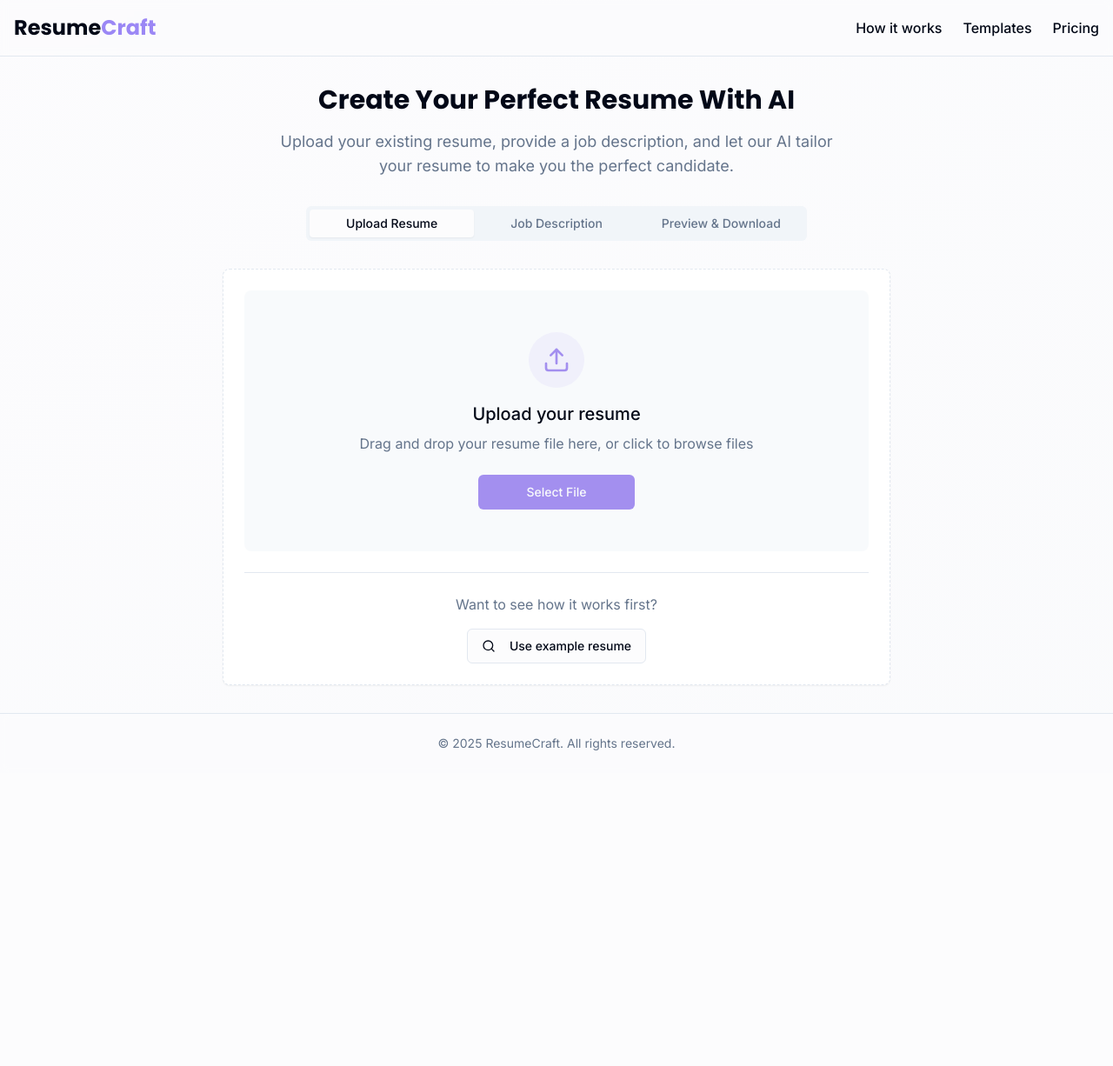
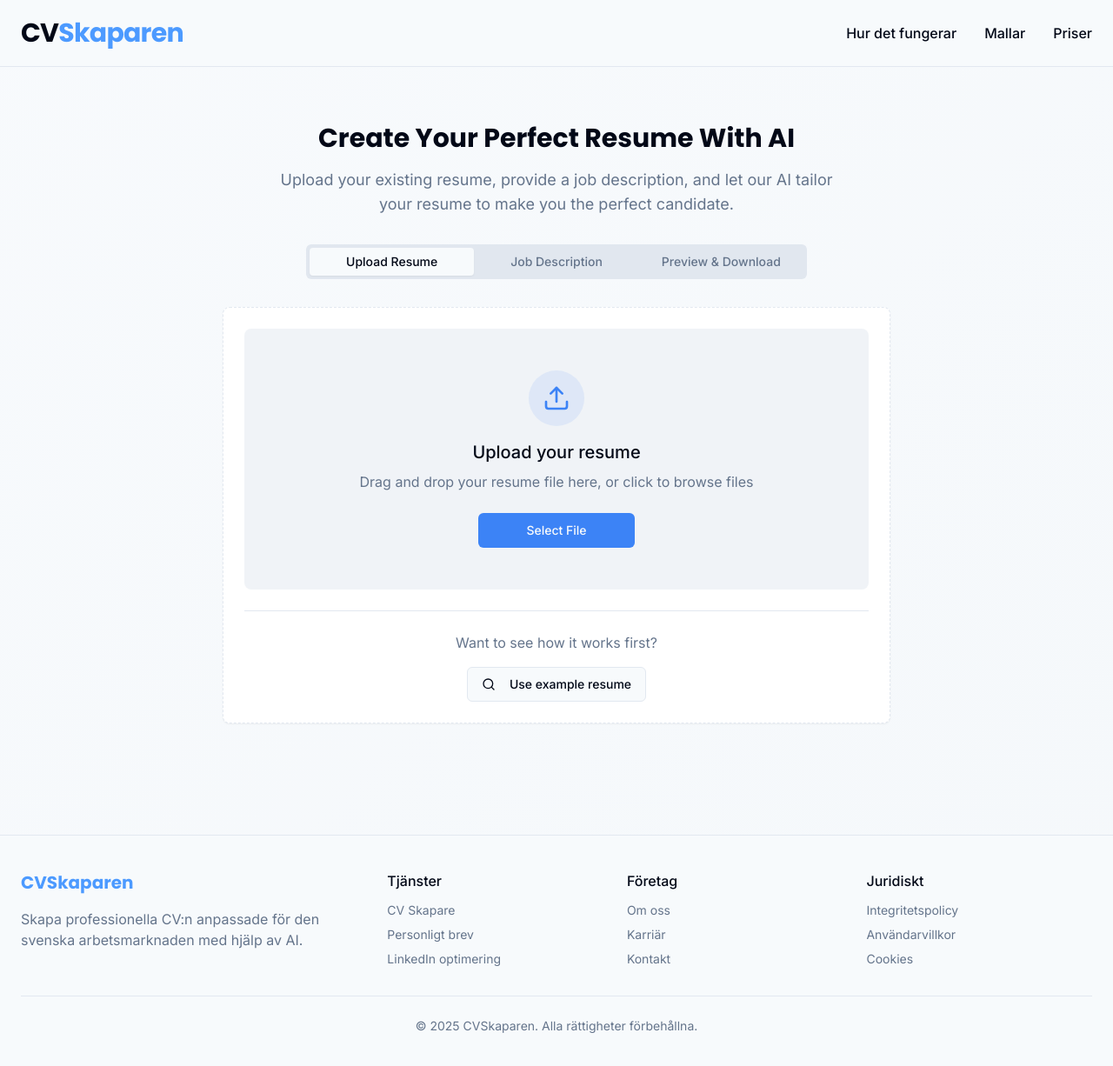
Before and after one commit to lundberg-ai/ai-resume-craft, a React (Vite) app: page / in a window 1280 px wide. Shown: the top 1226 px of the page at 87% size. Before the commit the page ends 889 px from the top, so only its background shows below. Built offline with nearby package versions, Linux system fonts and the light colour scheme.

Commit message:
Refactor: Implement elegant, Swedish-focused design
Implement a clean, modern, and slightly futuristic design with Swedish translations, aiming for a high-end brand aesthetic.

```diff
--- a/index.html
+++ b/index.html
@@ -1,20 +1,20 @@
 
 <!DOCTYPE html>
-<html lang="en">
+<html lang="sv">
   <head>
     <meta charset="UTF-8" />
     <meta name="viewport" content="width=device-width, initial-scale=1.0" />
-    <title>ResumeCraft - AI-Powered Resume Generator</title>
-    <meta name="description" content="Generate tailored resumes for job applications using AI" />
-    <meta name="author" content="ResumeCraft" />
+    <title>CVSkaparen - AI-driven CV-generator för svenska arbetsmarknaden</title>
+    <meta name="description" content="Skapa professionella CV:n anpassade för svenska jobb med AI" />
+    <meta name="author" content="CVSkaparen" />
 
-    <meta property="og:title" content="ResumeCraft - AI-Powered Resume Generator" />
-    <meta property="og:description" content="Generate tailored resumes for job applications using AI" />
+    <meta property="og:title" content="CVSkaparen - Professionella CV:n med AI" />
+    <meta property="og:description" content="Skapa professionella CV:n anpassade för svenska jobb med AI" />
     <meta property="og:type" content="website" />
     <meta property="og:image" content="https://lovable.dev/opengraph-image-p98pqg.png" />
 
     <meta name="twitter:card" content="summary_large_image" />
-    <meta name="twitter:site" content="@lovable_dev" />
+    <meta name="twitter:site" content="@cvskaparen" />
     <meta name="twitter:image" content="https://lovable.dev/opengraph-image-p98pqg.png" />
   </head>
 
--- a/src/components/Layout.tsx
+++ b/src/components/Layout.tsx
@@ -1,32 +1,82 @@
 
 import React from 'react';
 import { useToast } from "@/hooks/use-toast";
+import { Menu } from "lucide-react";
+import { Button } from "@/components/ui/button";
 
 interface LayoutProps {
   children: React.ReactNode;
 }
 
 const Layout: React.FC<LayoutProps> = ({ children }) => {
+  const [mobileMenuOpen, setMobileMenuOpen] = React.useState(false);
+
   return (
-    <div className="min-h-screen bg-gradient-to-br from-background to-secondary/20">
-      <header className="border-b bg-background/80 backdrop-blur-sm sticky top-0 z-10">
-        <div className="container mx-auto px-4 py-4 flex justify-between items-center">
-          <h1 className="text-2xl font-bold font-display text-resume-primary">
-            <span className="text-foreground">Resume</span>Craft
+    <div className="min-h-screen bg-gradient-to-br from-background to-secondary/10">
+      <header className="border-b bg-background/95 backdrop-blur-md sticky top-0 z-10">
+        <div className="container mx-auto px-6 py-5 flex justify-between items-center">
+          <h1 className="text-2xl md:text-3xl font-bold font-display tracking-tight text-resume-primary">
+            <span className="text-foreground">CV</span>Skaparen
           </h1>
-          <nav className="hidden md:flex space-x-6">
-            <a href="#" className="font-medium text-foreground hover:text-resume-primary transition-colors">How it works</a>
-            <a href="#" className="font-medium text-foreground hover:text-resume-primary transition-colors">Templates</a>
-            <a href="#" className="font-medium text-foreground hover:text-resume-primary transition-colors">Pricing</a>
+          <div className="md:hidden">
+            <Button
+              variant="ghost"
+              size="icon"
+              onClick={() => setMobileMenuOpen(!mobileMenuOpen)}
+              aria-label="Meny"
+            >
+              <Menu className="h-5 w-5" />
+            </Button>
+          </div>
+          <nav className={`${mobileMenuOpen ? 'flex' : 'hidden'} md:flex absolute md:relative top-full left-0 right-0 md:top-auto bg-background/95 md:bg-transparent backdrop-blur-md md:backdrop-blur-none p-4 md:p-0 border-b md:border-none flex-col md:flex-row space-y-3 md:space-y-0 md:space-x-8`}>
+            <a href="#" className="font-medium text-foreground hover:text-resume-primary transition-colors duration-200 relative after:absolute after:left-0 after:bottom-0 after:h-[2px] after:w-0 after:bg-resume-primary after:transition-all hover:after:w-full">Hur det fungerar</a>
+            <a href="#" className="font-medium text-foreground hover:text-resume-primary transition-colors duration-200 relative after:absolute after:left-0 after:bottom-0 after:h-[2px] after:w-0 after:bg-resume-primary after:transition-all hover:after:w-full">Mallar</a>
+            <a href="#" className="font-medium text-foreground hover:text-resume-primary transition-colors duration-200 relative after:absolute after:left-0 after:bottom-0 after:h-[2px] after:w-0 after:bg-resume-primary after:transition-all hover:after:w-full">Priser</a>
           </nav>
         </div>
       </header>
-      <main className="container mx-auto px-4 py-8">
+      <main className="container mx-auto px-6 py-12 md:py-16">
         {children}
       </main>
-      <footer className="border-t bg-background/80 backdrop-blur-sm py-6">
-        <div className="container mx-auto px-4 text-center text-sm text-muted-foreground">
-          &copy; {new Date().getFullYear()} ResumeCraft. All rights reserved.
+      <footer className="border-t bg-background/95 backdrop-blur-md py-10 mt-16">
+        <div className="container mx-auto px-6">
+          <div className="grid grid-cols-1 md:grid-cols-3 gap-8">
+            <div>
+              <h3 className="text-xl font-display font-bold mb-4 text-resume-primary">CVSkaparen</h3>
+              <p className="text-muted-foreground">
+                Skapa professionella CV:n anpassade för den svenska arbetsmarknaden med hjälp av AI.
+              </p>
+            </div>
+            <div className="md:col-span-2 grid grid-cols-2 md:grid-cols-3 gap-4">
+              <div>
+                <h4 className="font-medium mb-3">Tjänster</h4>
+                <ul className="space-y-2 text-sm text-muted-foreground">
+                  <li><a href="#" className="hover:text-foreground transition-colors">CV Skapare</a></li>
+                  <li><a href="#" className="hover:text-foreground transition-colors">Personligt brev</a></li>
+                  <li><a href="#" className="hover:text-foreground transition-colors">LinkedIn optimering</a></li>
+                </ul>
+              </div>
+              <div>
+                <h4 className="font-medium mb-3">Företag</h4>
+                <ul className="space-y-2 text-sm text-muted-foreground">
+                  <li><a href="#" className="hover:text-foreground transition-colors">Om oss</a></li>
+                  <li><a href="#" className="hover:text-foreground transition-colors">Karriär</a></li>
+                  <li><a href="#" className="hover:text-foreground transition-colors">Kontakt</a></li>
+                </ul>
+              </div>
+              <div>
+                <h4 className="font-medium mb-3">Juridiskt</h4>
+                <ul className="space-y-2 text-sm text-muted-foreground">
+                  <li><a href="#" className="hover:text-foreground transition-colors">Integritetspolicy</a></li>
+                  <li><a href="#" className="hover:text-foreground transition-colors">Användarvillkor</a></li>
+                  <li><a href="#" className="hover:text-foreground transition-colors">Cookies</a></li>
+                </ul>
+              </div>
+            </div>
+          </div>
+          <div className="border-t mt-8 pt-6 text-center text-sm text-muted-foreground">
+            &copy; {new Date().getFullYear()} CVSkaparen. Alla rättigheter förbehållna.
+          </div>
         </div>
       </footer>
     </div>
--- a/src/index.css
+++ b/src/index.css
@@ -7,7 +7,7 @@
 
 @layer base {
   :root {
-    --background: 250 33% 99%;
+    --background: 210 50% 98%;
     --foreground: 222.2 84% 4.9%;
 
     --card: 0 0% 100%;
@@ -16,16 +16,16 @@
     --popover: 0 0% 100%;
     --popover-foreground: 222.2 84% 4.9%;
 
-    --primary: 252 75% 75%;
+    --primary: 217 91% 60%;
     --primary-foreground: 210 40% 98%;
 
-    --secondary: 210 40% 96.1%;
+    --secondary: 214 32% 91%;
     --secondary-foreground: 222.2 47.4% 11.2%;
 
-    --muted: 210 40% 96.1%;
+    --muted: 214 32% 91%;
     --muted-foreground: 215.4 16.3% 46.9%;
 
-    --accent: 210 40% 96.1%;
+    --accent: 214 32% 91%;
     --accent-foreground: 222.2 47.4% 11.2%;
 
     --destructive: 0 84.2% 60.2%;
@@ -33,7 +33,7 @@
 
     --border: 214.3 31.8% 91.4%;
     --input: 214.3 31.8% 91.4%;
-    --ring: 252 75% 75%;
+    --ring: 217 91% 60%;
 
     --radius: 0.5rem;
 
@@ -57,7 +57,7 @@
     --popover: 222.2 84% 4.9%;
     --popover-foreground: 210 40% 98%;
 
-    --primary: 252 75% 75%;
+    --primary: 217 91% 60%;
     --primary-foreground: 222.2 47.4% 11.2%;
 
     --secondary: 217.2 32.6% 17.5%;
@@ -74,7 +74,7 @@
 
     --border: 217.2 32.6% 17.5%;
     --input: 217.2 32.6% 17.5%;
-    --ring: 252 75% 75%;
+    --ring: 217 91% 60%;
 
     --sidebar-background: 240 5.9% 10%;
     --sidebar-foreground: 240 4.8% 95.9%;
@@ -98,6 +98,10 @@
 }
 
 @layer components {
+  .glass-card {
+    @apply bg-white/70 backdrop-blur-md border border-white/20 shadow-lg;
+  }
+
   .resume-container {
     @apply bg-white shadow-lg rounded-lg p-8 max-w-[800px] overflow-auto;
   }
@@ -121,4 +125,8 @@
   .theme-professional .resume-header {
     @apply border-b-2 border-resume-dark pb-4 mb-4;
   }
+
+  .shimmer {
+    @apply animate-shimmer bg-gradient-to-r from-transparent via-white/20 to-transparent bg-[length:500px_100%] relative overflow-hidden before:absolute before:inset-0;
+  }
 }
--- a/tailwind.config.ts
+++ b/tailwind.config.ts
@@ -64,11 +64,11 @@ export default {
 					ring: 'hsl(var(--sidebar-ring))'
 				},
 				resume: {
-					primary: '#9b87f5',
-					secondary: '#7E69AB',
-					tertiary: '#6E59A5',
-					dark: '#1A1F2C',
-					light: '#D6BCFA',
+					primary: '#4C9AFF',
+					secondary: '#0747A6',
+					tertiary: '#172B4D',
+					dark: '#091E42',
+					light: '#E6EFFC',
 				}
 			},
 			borderRadius: {
@@ -100,13 +100,22 @@ export default {
 				'slide-in': {
 					from: { transform: 'translateY(20px)', opacity: '0' },
 					to: { transform: 'translateY(0)', opacity: '1' }
+				},
+				'shimmer': {
+					'0%': {
+						'background-position': '-500px 0'
+					},
+					'100%': {
+						'background-position': '500px 0'
+					}
 				}
 			},
 			animation: {
 				'accordion-down': 'accordion-down 0.2s ease-out',
 				'accordion-up': 'accordion-up 0.2s ease-out',
 				'fade-in': 'fade-in 0.3s ease-out',
-				'slide-in': 'slide-in 0.3s ease-out'
+				'slide-in': 'slide-in 0.3s ease-out',
+				'shimmer': 'shimmer 2s infinite linear'
 			},
 			fontFamily: {
 				sans: ['Inter', 'sans-serif'],
```
